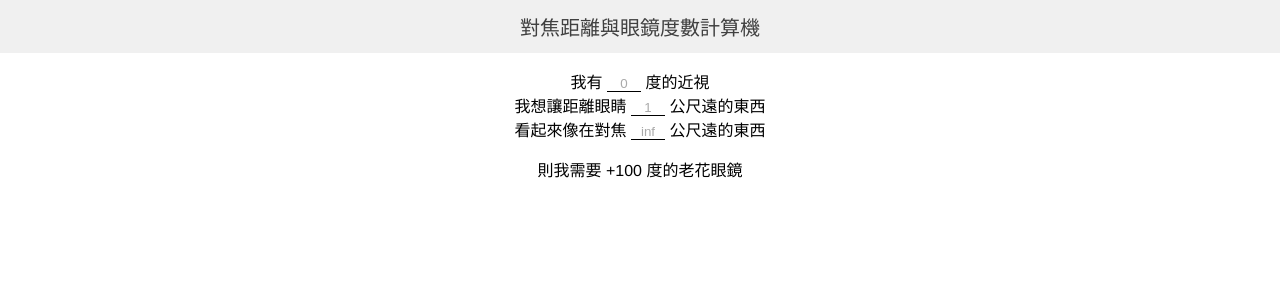
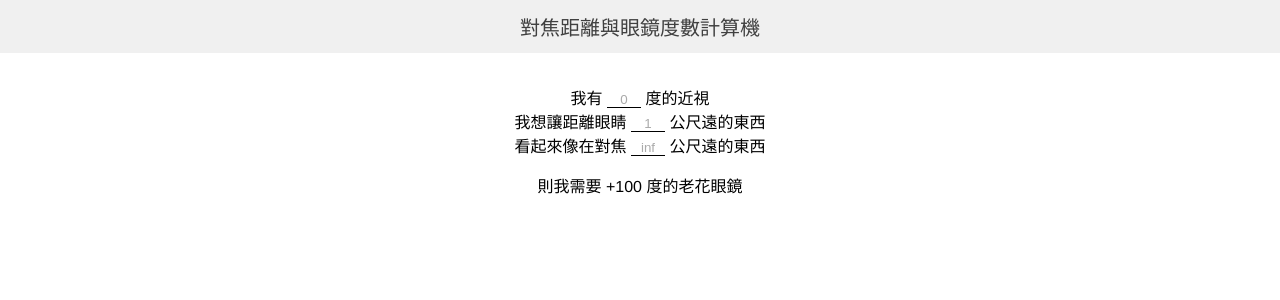
Before and after one commit to Roger-Wu/glasses-calculator, a Vue app: page / in a window 1280 px wide. Shown: the top 300 px of the page. Built offline with nearby package versions, Linux system fonts and the light colour scheme.

Commit message:
update layout

```diff
--- a/src/App.vue
+++ b/src/App.vue
@@ -36,5 +36,6 @@ body {
   color: #404040;
   padding: 0.75rem 1rem;
   font-size: 1.25rem;
+  margin-bottom: 2rem;
 }
 </style>
--- a/src/components/GlassesCalculator.vue
+++ b/src/components/GlassesCalculator.vue
@@ -118,6 +118,6 @@ input::placeholder {
   color: red;
 }
 .result-wrapper {
-  height: 4rem;
+  height: 20rem;
 }
 </style>
```
